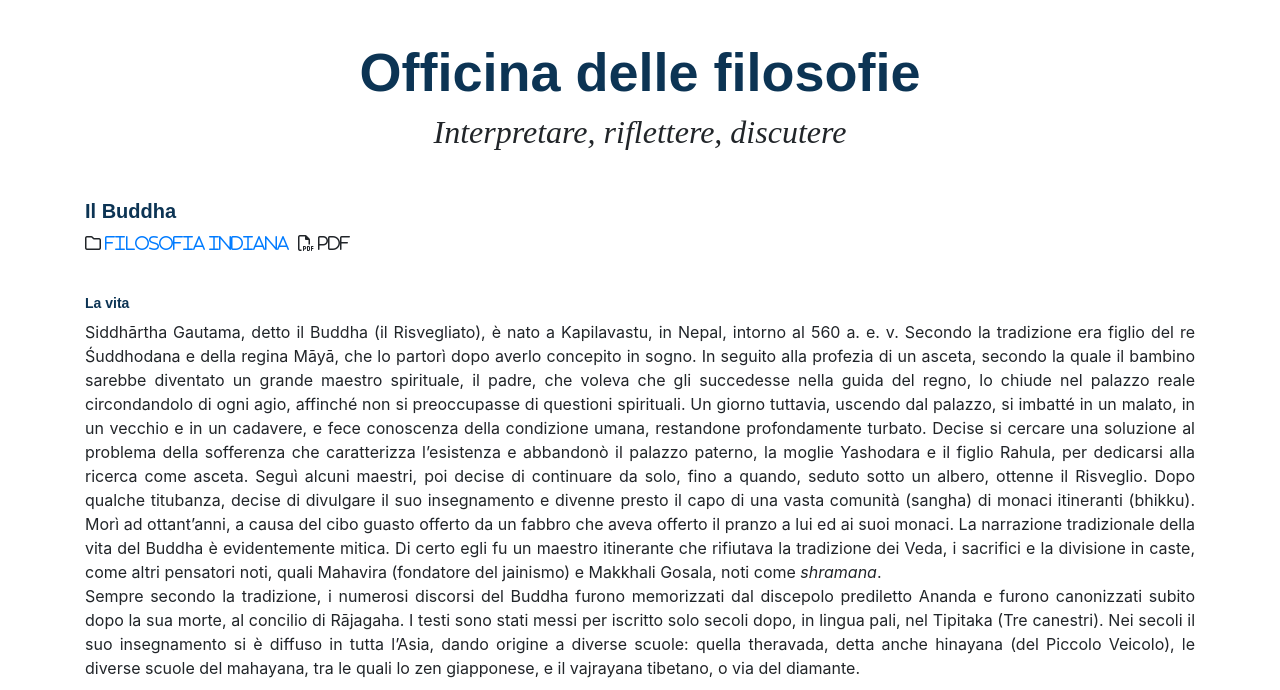
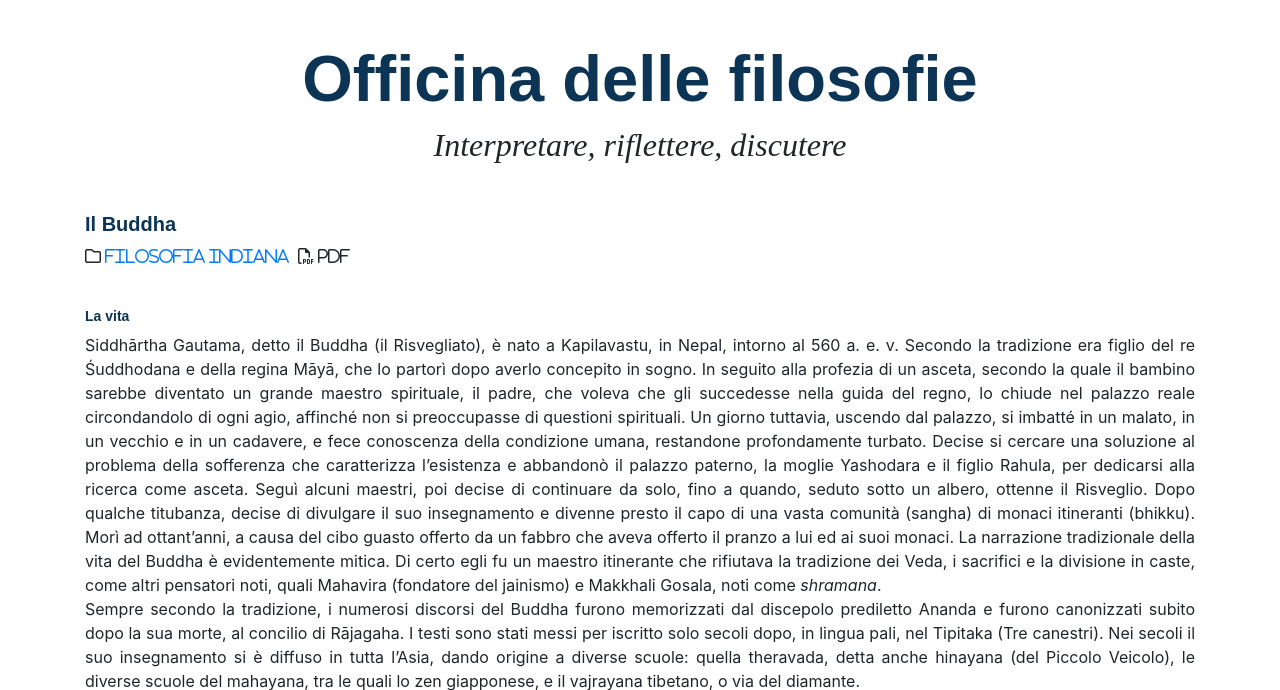
Before and after one commit to officinadellefilosofie/officina, a PHP site: page /buddha.html in a window 1280 px wide. Shown: the part 56-746 px from the top of the page. Run offline with PHP 8.4, Linux system fonts and the light colour scheme; some libraries are stand-ins or nearby versions.

Commit message:
Update style.css

```diff
--- a/css/style.css
+++ b/css/style.css
@@ -15,7 +15,7 @@ h1{
 font-family: 'Helvetica Neue LT Std', sans-serif;
 	text-transform:none;
 	font-weight: bold;
-	font-size: 54px;
+	font-size: 65px;
 	color: #0C3454;
 
 	}
```
